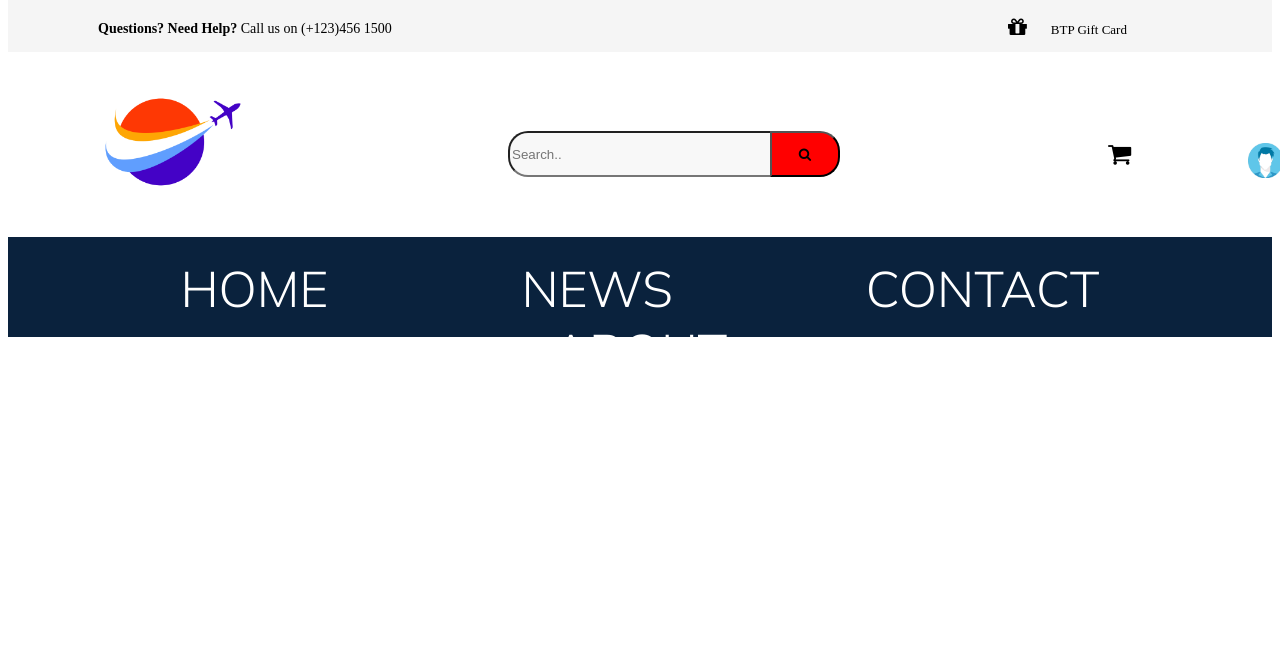
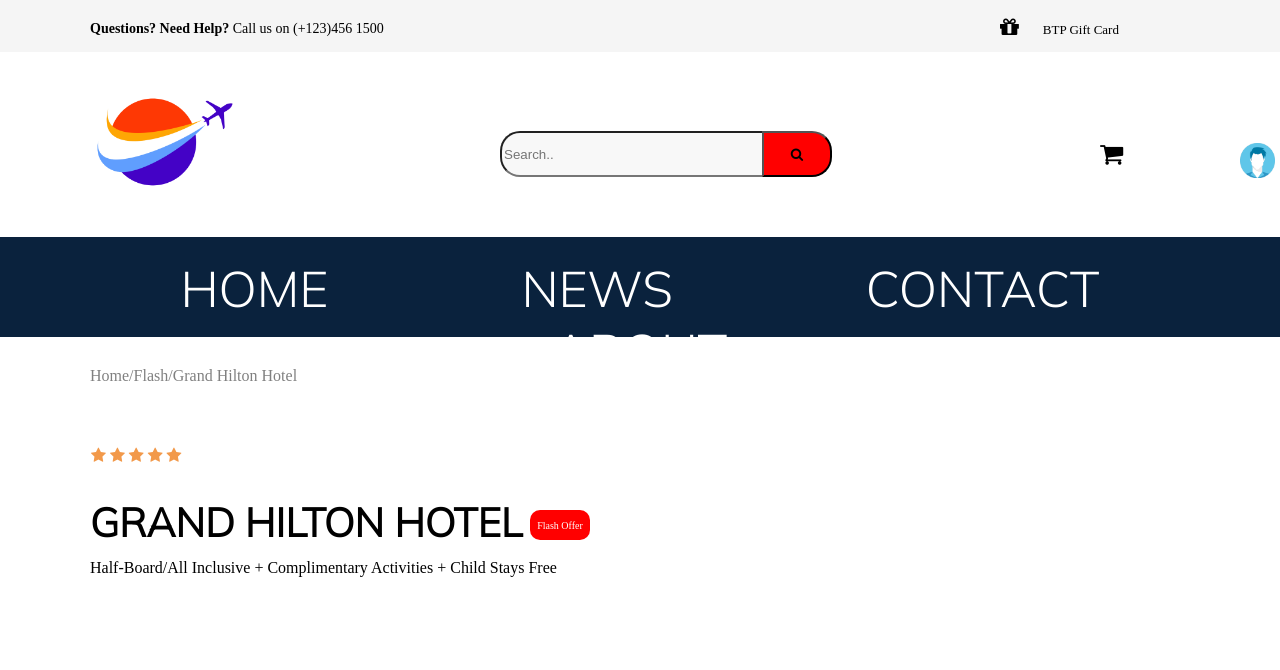
Before and after one commit to JurgensM/Hotel-Project, a plain HTML site: page index.html in a window 1280 px wide. Shown: the top 670 px of the page. Drawn offline with Linux system fonts and the light colour scheme.

Commit message:
Commit 3

```diff
--- a/index.html
+++ b/index.html
@@ -48,6 +48,20 @@
     </nav>
     <!--end of navbar-->
 
+    <main>
+        <span class="first-txt">Home/Flash/Grand Hilton Hotel</span>
+        <i class="fa fa-star" id="yellow-star"></i>
+        <i class="fa fa-star" id="yellow-star"></i>
+        <i class="fa fa-star" id="yellow-star"></i>
+        <i class="fa fa-star" id="yellow-star"></i>
+        <i class="fa fa-star" id="yellow-star"></i>
+        <h1 class="title"><strong>GRAND HILTON HOTEL</strong></h1>
+        <span class="all-inclusive">Half-Board/All Inclusive + Complimentary Activities + Child Stays Free</span>
+        <div class="flash-offer">
+            <span class="offer-flash">Flash Offer</span>
+        </div>
+    </main>
+
     </body>
 
 </body>
--- a/style.css
+++ b/style.css
@@ -1,5 +1,11 @@
 
 @import url('https://fonts.googleapis.com/css2?family=Mulish:wght@300&display=swap');
+
+body {
+    padding: 0;
+    margin: 0;
+}
+
 /*start of top header adjustments */
 .top-header {
     background-color: #F5F5F5;
@@ -123,6 +129,7 @@ figcaption {
 
 
 
+
 }
 
 a {
@@ -143,3 +150,50 @@ a:hover {
     animation-direction: left;
 
 }
+
+.first-txt{
+    position: relative;
+    left: 90px;
+    bottom: 130px;
+    color: grey;
+}
+
+#yellow-star {
+    position: relative;
+    left: -120px;
+    bottom: 50px;
+    color: #F2994A;
+}
+
+.title {
+    position: relative;
+    left: 90px;
+    bottom: 45px;
+    font-family: 'Mulish', italic;
+    font-size: 40px;
+}
+
+.flash-offer {
+    position: relative;
+    left: 530px;
+    bottom: 127px;
+    background-color: red;
+    color: white;
+    width: 60px;
+    height: 30px;
+    text-align: center;
+    vertical-align: middle;
+    border-radius: 10px;
+    font-size: 10px;
+}
+
+.offer-flash {
+    position:relative;
+    top: 10px;
+}
+
+.all-inclusive {
+    position: relative;
+    left: 90px;
+    bottom: 60px;
+}
```
